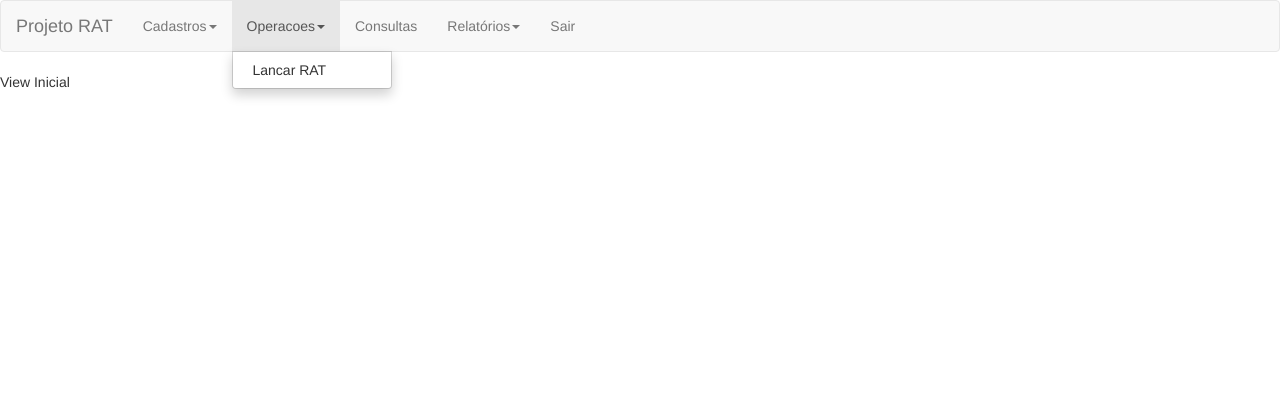
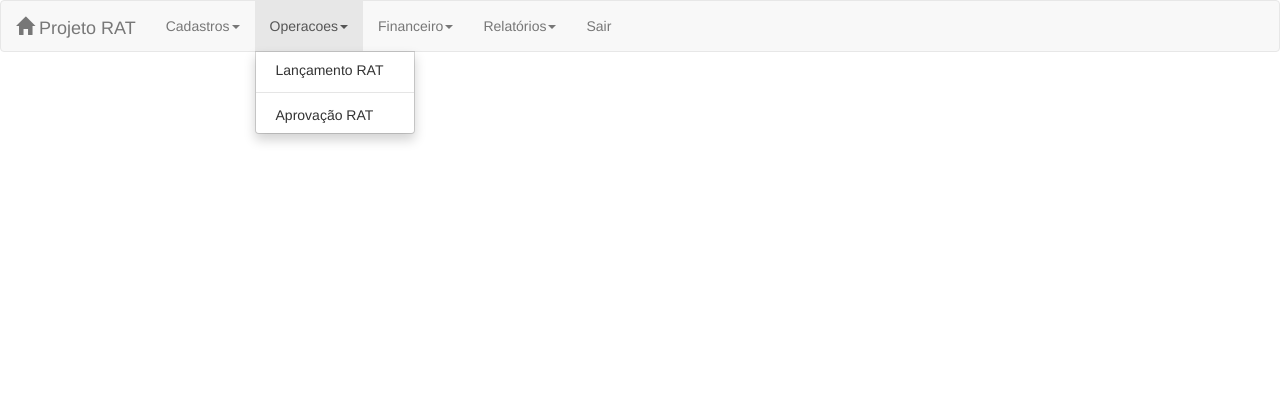
Before and after one commit to lawpnascimento/projetorat, a PHP site: page /include/view/Principal.php in a window 1280 px wide, after a click on "Operacoes". Shown: the top 420 px of the page. Run offline with PHP 8.4, Linux system fonts and the light colour scheme; data comes from the database, SQL or seed files in the repository; data that the repository does not hold is empty.

Commit message:
Apresentação 2

```diff
--- a/include/view/Principal.php
+++ b/include/view/Principal.php
@@ -31,7 +31,7 @@ $_SESSION['userid'] = "1" // You may want to set it on login
       <nav class="navbar navbar-default">
         <div class="container-fluid">
           <div class="navbar-header">
-            <a class="navbar-brand" href="Principal.php">Projeto RAT</a>
+            <a class="navbar-brand" href="Principal.php"><i class="glyphicon glyphicon-home"></i> Projeto RAT</a>
           </div>
           <div class="collapse navbar-collapse" id="bs-example-navbar-collapse-1">
             <ul class="nav navbar-nav">
@@ -71,13 +71,23 @@ $_SESSION['userid'] = "1" // You may want to set it on login
                 <a href="#" class="dropdown-toggle" data-toggle="dropdown" role="button" aria-expanded="false">Operacoes<span class="caret"></span></a>
                 <ul class="dropdown-menu" role="menu">
                   <li>
-                   <a id="rat">Lancar RAT</a>
+                    <a id="rat">Lançamento RAT</a>
+                  </li>
+                  <li class="divider"/>
+                  <li>
+                    <a id="aprovacao">Aprovação RAT</a>
+                  </li>
                 </ul>
               </li>
             </ul>
             <ul class="nav navbar-nav">
               <li>
-                <a href="#">Consultas</a>
+                <a href="#" class="dropdown-toggle" data-toggle="dropdown" role="button" aria-expanded="false">Financeiro<span class="caret"></span></a>
+                <ul class="dropdown-menu" role="menu">
+                  <li>
+                    <a id="rat">Faturamento</a>
+                  </li>
+                </ul>
               </li>
             </ul>
             <ul class="nav navbar-nav">
@@ -88,7 +98,7 @@ $_SESSION['userid'] = "1" // You may want to set it on login
                     <li>
                     <a id="rat">Relatório de Comissões</a>
                     </li>
-                 <li class="divider"/>
+                  <li class="divider"/>
                     <li>
                     <a id="rat">Relatório de Despesas</a>
                     </li>
@@ -108,7 +118,6 @@ $_SESSION['userid'] = "1" // You may want to set it on login
 
 <div class="row">
   <div id="divPrincipal" role="divPrincipal">
-  View Inicial
   </div>
 </div>
 
--- a/include/view/RATView.php
+++ b/include/view/RATView.php
@@ -12,7 +12,7 @@
       <div class="container-fluid">
         <div class="panel panel-default">
           <div class="panel-heading">
-                Lancar RAT
+                Lançamento de RAT
           </div>
           <div class="container">
 
--- a/include/view/UsuarioView.php
+++ b/include/view/UsuarioView.php
@@ -25,7 +25,7 @@
             <div class="form-group">
               <div class="col-md-4">
                 <label for="email">Senha*</label>
-                <input id="txbSenUsu" type="text" class="form-control" name="txbSenUsu" placeholder="Senha do usuário" maxlength="50"></input>
+                <input id="txbSenUsu" type="password" class="form-control" name="txbSenUsu" placeholder="Senha do usuário" maxlength="50"></input>
               </div>
             </div>
             <div class="form-group">
```
